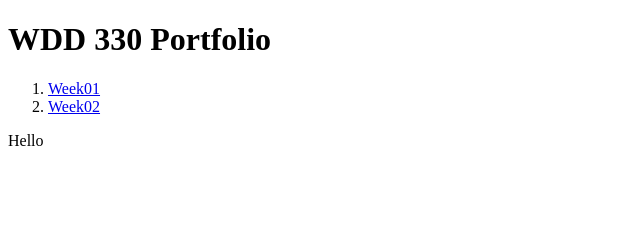
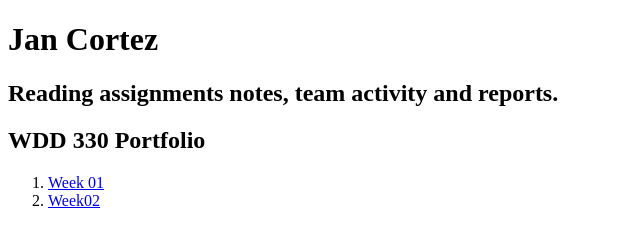
Before and after one commit to janjeyrald/wdd330, a plain HTML site: page assignments/index.html in a window 1280 px wide. Shown: the whole page, without its empty margins (0-640 px from the left). Drawn offline with Linux system fonts and the light colour scheme.

Commit message:
push index

```diff
--- a/assignments/index.html
+++ b/assignments/index.html
@@ -1,23 +1,27 @@
 <!doctype html>
-<html>
+<html lang="en-us">
 <head>
-  <title>Title of Your Page</title>
-  <script>
+  <meta charset="UTF-8">
+  <meta name="index for WDD330 Class" content="Contains my reading assignment notes, and WDD assignments links."/>
 
-  </script>
-
-  <style>
-
-  </style>
+  <title>WDD 300 Portfolio</title>
+  <link rel="stylesheet" href="css/small.css">
+  <link rel="stylesheet" href="css/medium.css">
 </head>
 
 <body>
-    <h1>WDD 330 Portfolio</h1>
-    <ol>
-        <li><a href="week1/index.html">Week01</a></li>
+  <header class="pHeader">
+    <h1 class="headline1">Jan Cortez</h1>
+    <h2 class="headline2">Reading assignments notes, team activity and reports.</h2>
+  </header>
+  <main>
+
+    <h2>WDD 330 Portfolio</h2>
+    <ol class="weeklyEntery">
+        <li><a href="week1/index.html">Week 01</a></li>
         <li><a href="week2/">Week02</a></li>
     </ol>
-	<p>Hello</p>
+</main>
 <script src="js/main.js"></script>
 </body>
 
```
